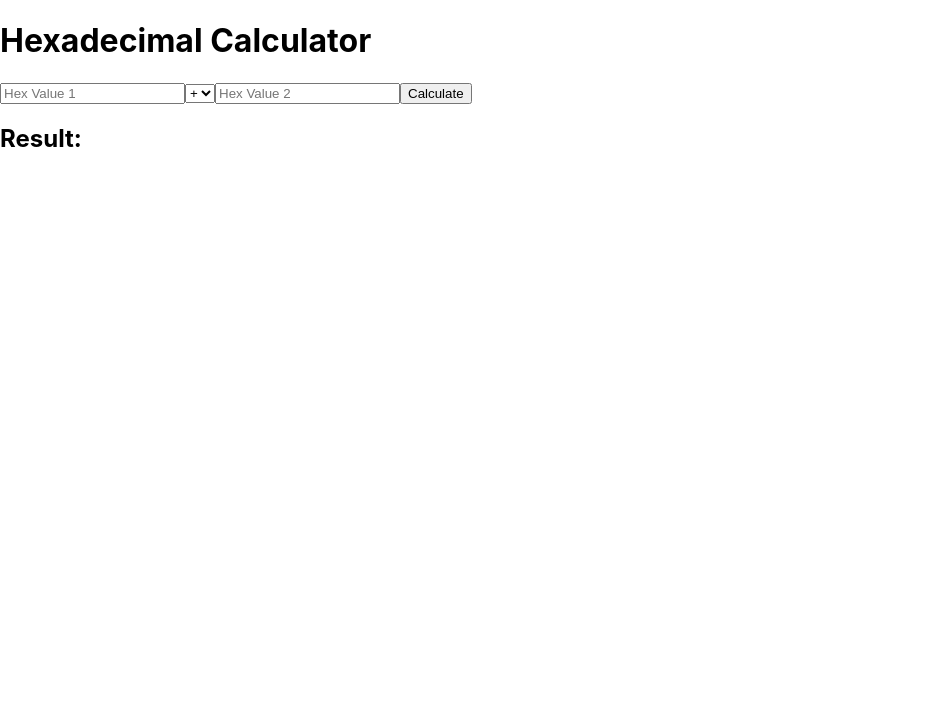
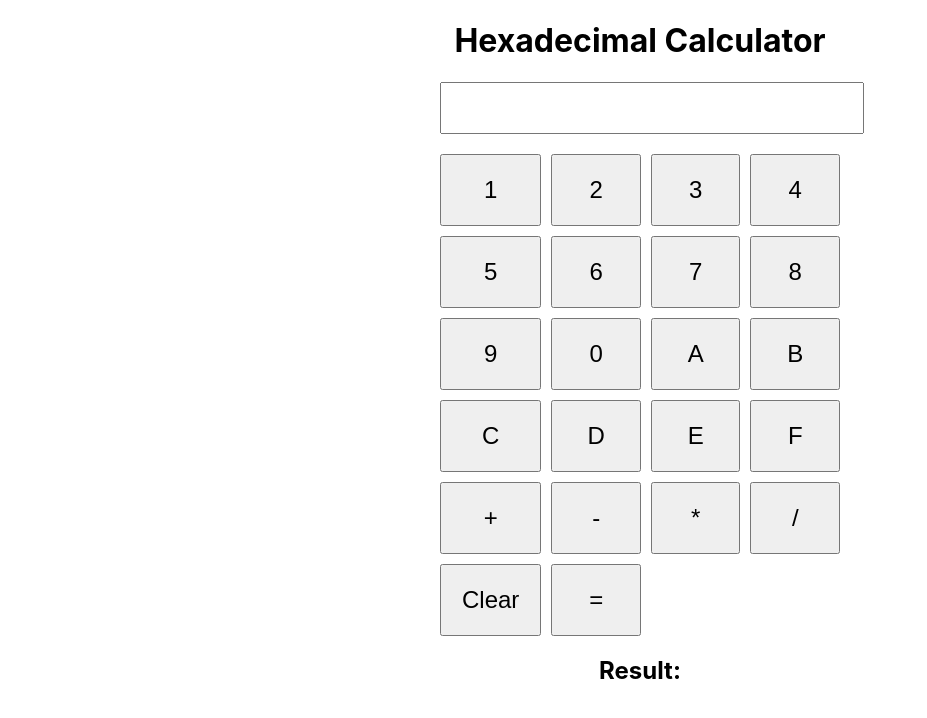
Before and after one commit to JKHTY/IMY772-Workshop, a React (Create React App) app in the folder calculator/: page / in a window 1280 px wide. Shown: the top 718 px of the page, without its empty margins (0-927 px from the left). Built offline with nearby package versions, Linux system fonts and the light colour scheme.

Commit message:
Basic GUI added

```diff
--- a/calculator/src/App.css
+++ b/calculator/src/App.css
@@ -36,3 +36,28 @@
     transform: rotate(360deg);
   }
 }
+
+.calculator {
+  text-align: center;
+  max-width: 400px;
+  margin: 0 auto;
+}
+
+.buttons {
+  display: grid;
+  grid-template-columns: repeat(4, 1fr);
+  gap: 10px;
+}
+
+button {
+  padding: 20px;
+  font-size: 1.5em;
+}
+
+input {
+  font-size: 1.5em;
+  text-align: right;
+  width: 100%;
+  margin-bottom: 20px;
+  padding: 10px;
+}
--- a/calculator/src/App.js
+++ b/calculator/src/App.js
@@ -4,52 +4,78 @@ import React, { useState } from 'react';
 import { input_check, output_check, math_test, convert_to_d, convert_to_h } from './function';
 
 const App = () => {
+    const [input, setInput] = useState('');
+    const [o1, setO1] = useState('');
+    const [o2, setO2] = useState('');
+    const [operator, setOperator] = useState('');
+    const [result, setResult] = useState('');
 
-  const [input1, setInput1] = useState('');
-  const [input2, setInput2] = useState('');
-  const [operator, setOperator] = useState('');
-  const [result, setResult] = useState('');
-  //const [hexResult, setHexResult] = useState('');
+    const handleButtonClick = (value) => {
+      if (result) {
+          setInput(value);
+          setResult('');
+      } else {
+          setInput(input + value);
+      }
+    };
 
-  const handleCalculate = () => {
-      if (input_check(input1) === 'correct' && input_check(input2) === 'correct') {
-          const dec1 = convert_to_d(input1);
-          console.log(dec1);
-          const dec2 = convert_to_d(input2);
-          console.log(dec2);
-          const res = math_test(dec1, dec2, operator);
-          const hexRes = convert_to_h(res);
-          const finalres = output_check(hexRes);
-          setResult(finalres);
-          //setHexResult(finalres);
-      } else {
-          alert('Invalid input');
+    const handleOperatorClick = (op) => {
+      if (input) {
+        if (!o1) {
+          setO1(input);
+          setInput('');
+          setOperator(op);
+        } else if (o1 && operator) {
+          setO2(input);
+          handleEqualClick();
+          setOperator(op);
+        }
       }
-  };
+    };
+
+    const handleClearClick = () => {
+        setInput('');
+        setO1('');
+        setO2('');
+        setOperator('');
+        setResult('');
+    };
+
+    const handleEqualClick = () => {
+      if (o1 && operator && input) {
+        setO2(input);
+        const decO1 = convert_to_d(o1);
+        const decO2 = convert_to_d(input);
+
+        const decResult = math_test(decO1, decO2, operator);
+
+        const hexResult = convert_to_h(decResult);
+        const finalResult = output_check(hexResult).toUpperCase();
+
+        setResult(finalResult);
+        setInput(finalResult);
+        setO1('');
+        setO2('');
+        setOperator('');
+      }
+    };
+
   return (
-    <div>
+    <div className="calculator">
       <h1>Hexadecimal Calculator</h1>
-      <input
-          type="text"
-          value={input1}
-          onChange={(e) => setInput1(e.target.value.toUpperCase().slice(0, 3))}
-          placeholder="Hex Value 1"
-      />
-      <select value={operator} onChange={(e) => setOperator(e.target.value)}>
-          <option value="+">+</option>
-          <option value="-">-</option>
-          <option value="*">*</option>
-          <option value="/">/</option>
-      </select>
-      <input
-          type="text"
-          value={input2}
-          onChange={(e) => setInput2(e.target.value.toUpperCase().slice(0, 3))}
-          placeholder="Hex Value 2"
-      />
-      <button onClick={handleCalculate}>Calculate</button>
+      <input type="text" value={input} readOnly />
+      <div className="buttons">
+        {['1', '2', '3', '4', '5', '6', '7', '8', '9', '0', 'A', 'B', 'C', 'D', 'E', 'F'].map((char) => (
+          <button key={char} onClick={() => handleButtonClick(char)}>{char}</button>
+        ))}
+        {['+', '-', '*', '/'].map((op) => (
+          <button key={op} onClick={() => handleOperatorClick(op)}>{op}</button>
+        ))}
+        <button onClick={handleClearClick}>Clear</button>
+        <button onClick={handleEqualClick}>=</button>
+      </div>
       <div>
-          <h2>Result: {result.toUpperCase()}</h2>
+        <h2>Result: {result}</h2>
       </div>
     </div>
   );
```
